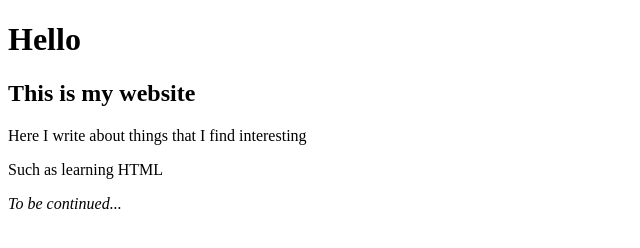
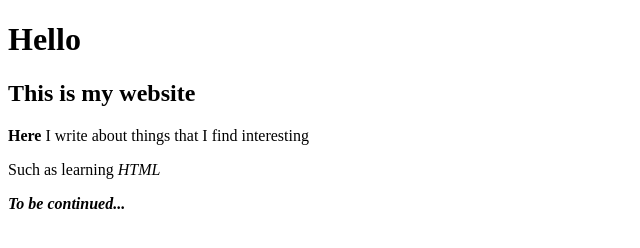
Before and after one commit to Adenein/lapio-website, a plain HTML site: page index.html in a window 1280 px wide. Shown: the full height of the page, 0-640 px from the left. Drawn offline with Linux system fonts and the light colour scheme.

Commit message:
part 3, add third exercise

```diff
--- a/index.html
+++ b/index.html
@@ -11,9 +11,9 @@
   <!--Do the exercises here-->
   <h1>Hello</h1>
   <h2>This is my website</h2>
-  <p>Here I write about things that I find interesting</p>
-  <p>Such as learning HTML</p>
-  <em>To be continued...</em>
+  <p><strong>Here</strong> I write about things that I find interesting</p>
+  <p>Such as learning <em>HTML</em></p>
+  <p><em><strong>To be continued...</strong></em></p>
 </body>
 
 </html>
```
